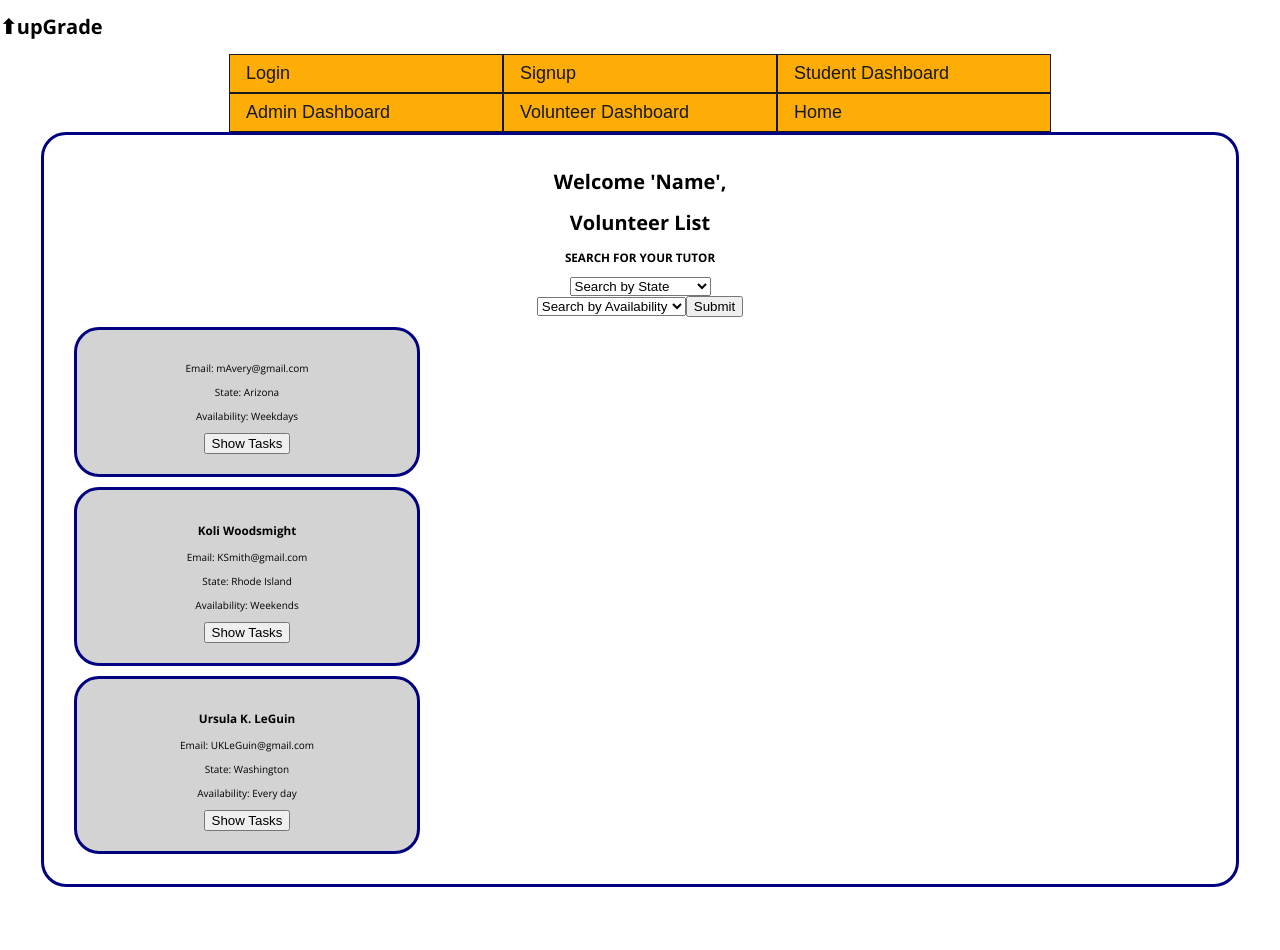
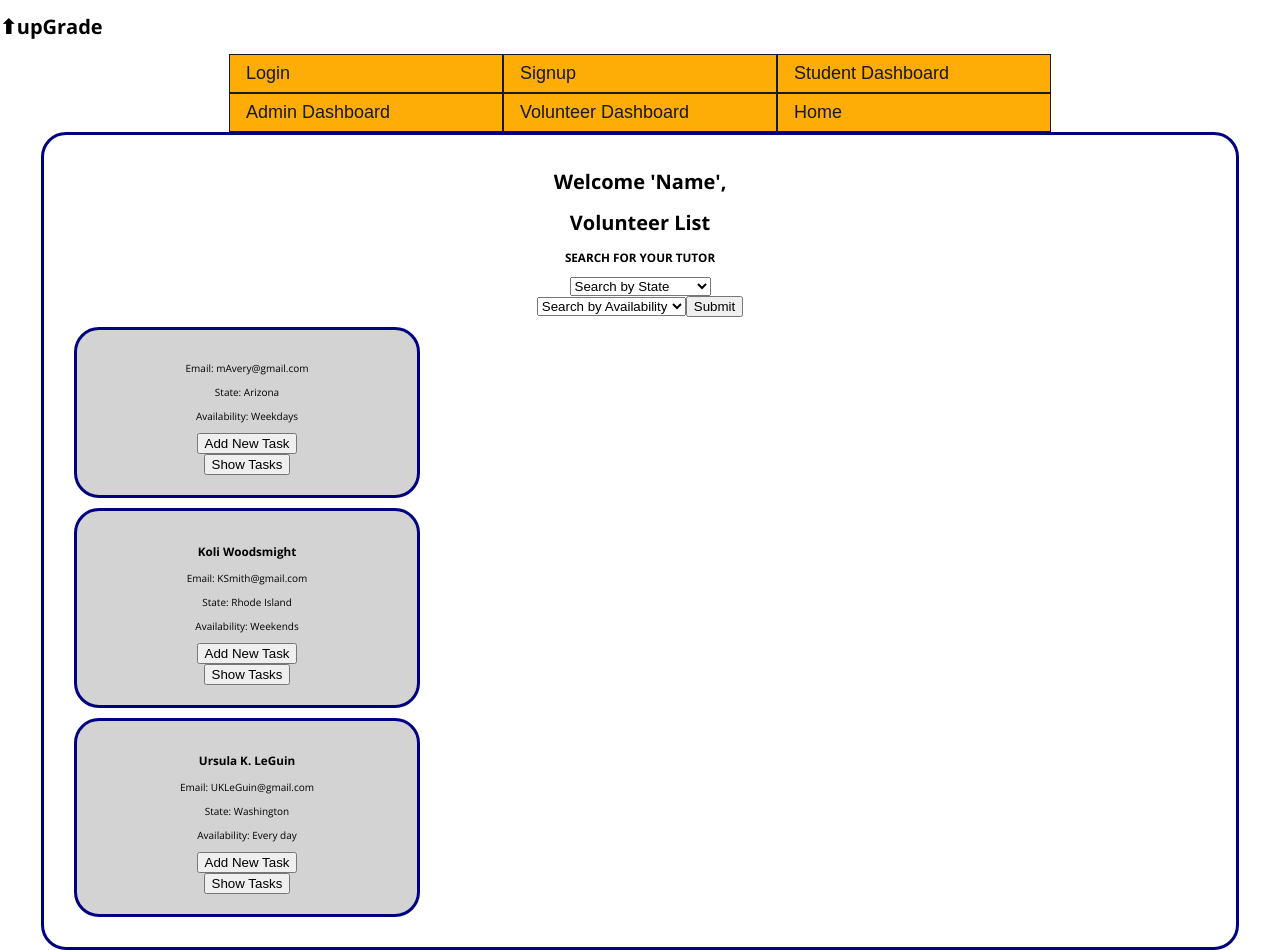
Before and after one commit to Build-Week-September-Part-Time/Front-End, a React (Create React App) app: page /student-home in a window 1280 px wide. Before the commit the page ends 887 px from the top, so only its background shows below. Built offline with nearby package versions, Linux system fonts and the light colour scheme; no server answers; sample sign-in values are in the browser's storage.

Commit message:
form for adding task added to volunteer card

```diff
--- a/src/components/volunteer/VolunteerCard.js
+++ b/src/components/volunteer/VolunteerCard.js
@@ -1,19 +1,19 @@
 import React, { useState, useContext } from "react";
 import styled from 'styled-components'
-import { TaskListContext } from "../../contexts/TaskListContext";
 import TaskList from '../admin/TaskList'
+import TaskForm from '../admin/TaskForm'
+
 
 function VolunteerCard(props) {
-    const {tasks} = useContext(TaskListContext)
     const [showTasks, setShowTasks] = useState(false)
-    const [userTasks, setUserTasks] = useState([])
-
-    const handleTaskListClick = (e) => {
-
-    }
+    const [form,setForm] = useState(false)
 
     const showTaskList = (e) =>{
         setShowTasks(true)
+    }
+
+    const showForm = (e) =>{
+        setForm(true)
     }
 
     return(
@@ -23,10 +23,17 @@ function VolunteerCard(props) {
             <p>Email: {props.volunteer.email}</p>
             <p>State: {props.volunteer.state}</p>
             <p>Availability: {props.volunteer.availability}</p>
+            <button onClick={()=> showForm()}>Add New Task</button>
+            <br/>
+            {form && (
+                <TaskForm/>
+            )
+            }
             <button onClick={()=> showTaskList()}>Show Tasks</button>
             {showTasks && (
                 <TaskList />
             )}
+
 
         </Card>
 
```
